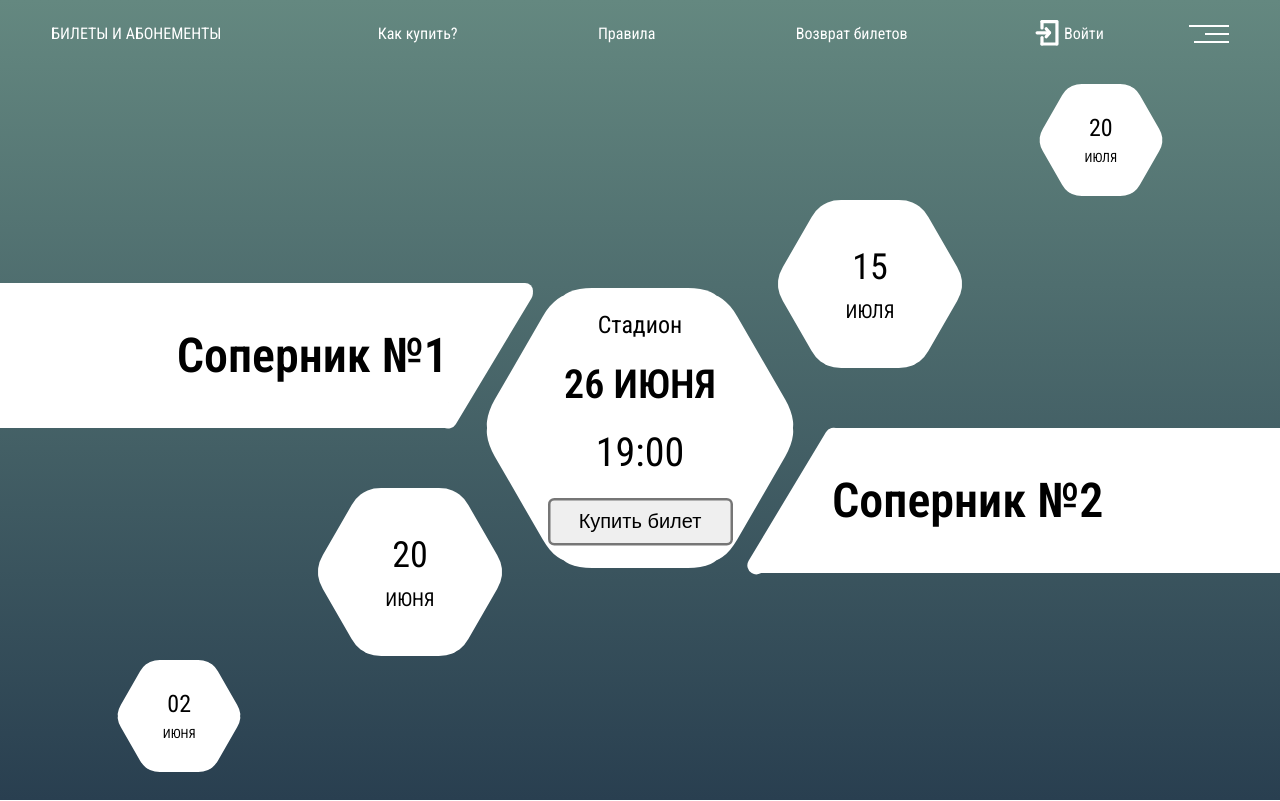
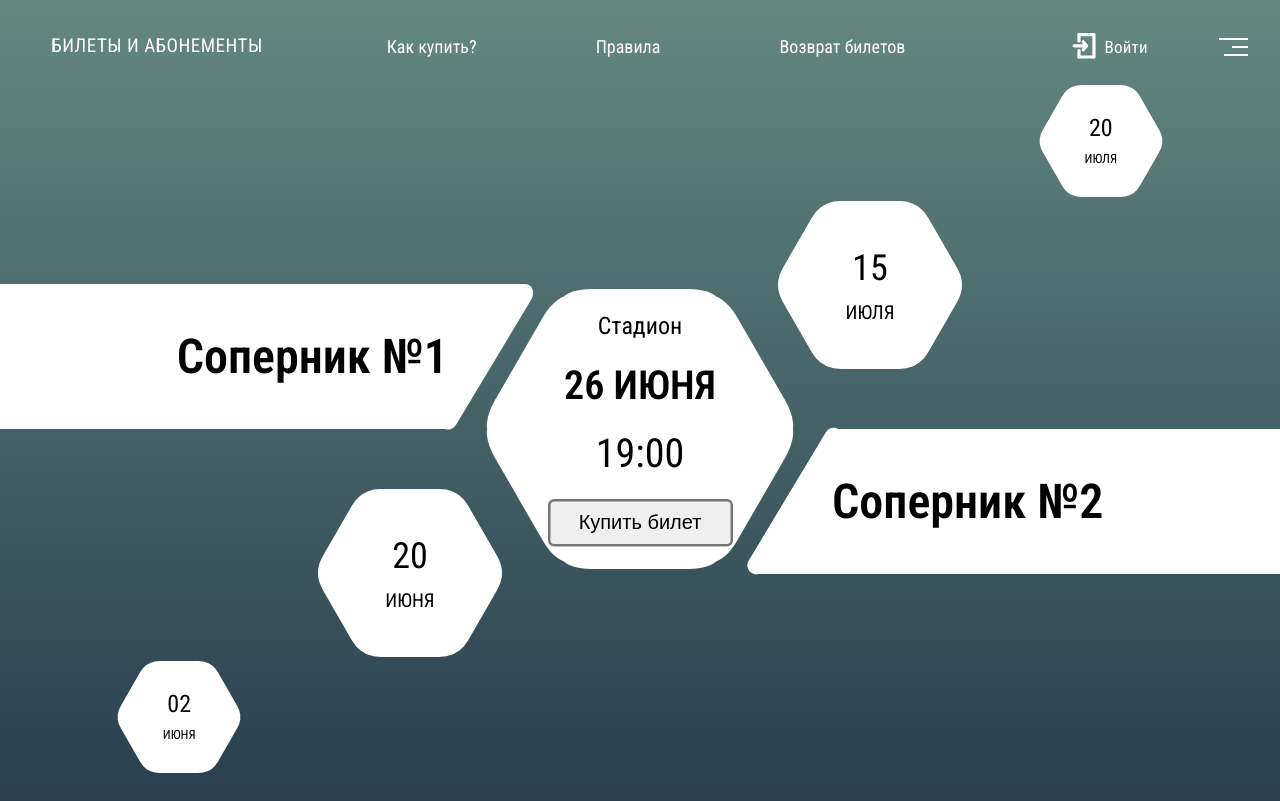
Before and after one commit to CodeMashine/informatikatest, a React (Create React App) app: page / in a window 1280 px wide. Built offline with nearby package versions, Linux system fonts and the light colour scheme.

Commit message:
feat: work at PP Header

```diff
--- a/src/styles/header.css
+++ b/src/styles/header.css
@@ -1,6 +1,7 @@
 .app_header-wrapper {
-    padding: 3vh 4vw 0 4vw;
-    height: 4vh;
+    padding-top: 4.2vh;
+    padding-left: 4vw;
+    padding-right: 2.5vw;
 }
 
 .app_header {
@@ -12,8 +13,9 @@
 
 .header_nav {
     display: flex;
-    flex-basis: 45%;
+    flex-basis: 44%;
     justify-content: space-between;
+    margin-right: 2.7rem;
 }
 
 
@@ -28,8 +30,27 @@
 }
 
 .header_tickets-main {
+    font-size: 19px;
+    letter-spacing: 0.5px;
     /* font-weight: 800; */
 }
+
+.header_how-buy,
+.header_rools,
+.header_return-ticket {
+    font-size: 18px;
+}
+
+.header_rools {
+    /* margin-left: -2.5rem; */
+}
+
+.header_return-ticket {
+    margin-right: 0.5rem;
+}
+
+
+
 
 .header_tickets-main:hover,
 .header_how-buy:hover,
@@ -63,12 +84,15 @@
 .header_enter-logo {
     position: absolute;
     height: 2rem;
-    left: -2rem;
-    bottom: -0.3rem
+    left: -0.7rem;
+    bottom: -0.3rem;
 }
 
 .header_enter-text {
     color: #fff;
+    padding-left: 1.5rem;
+    font-size: 17px;
+    letter-spacing: 0.2px;
 }
 
 
@@ -78,7 +102,7 @@
 
 .burger_middle {
     height: 2px;
-    width: 1.5rem;
+    width: 1rem;
     background-color: #fff;
 }
 
@@ -92,12 +116,12 @@
 }
 
 .header_burger::before {
-    width: 2.2rem;
+    width: 1.5rem;
     top: .5rem;
 }
 
 .header_burger::after {
-    width: 2.5rem;
+    width: 1.8rem;
     bottom: .5rem;
 }
 
```
